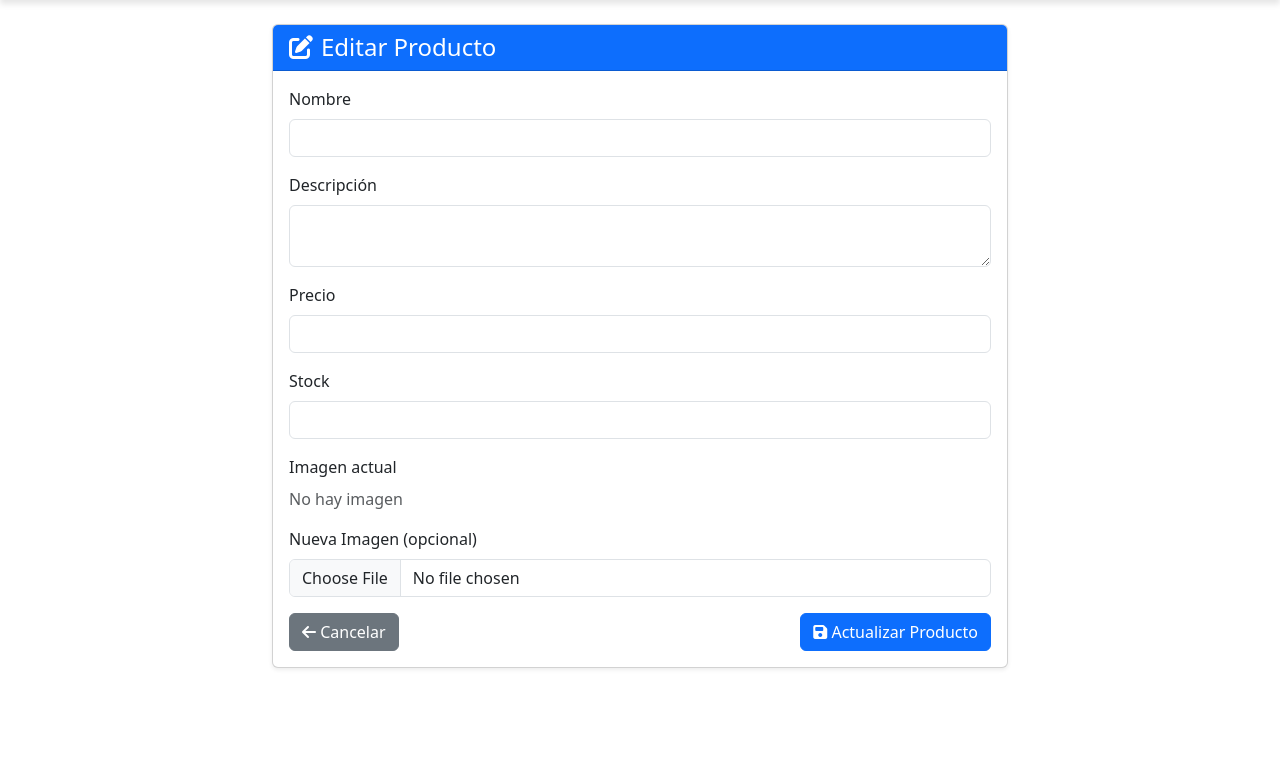
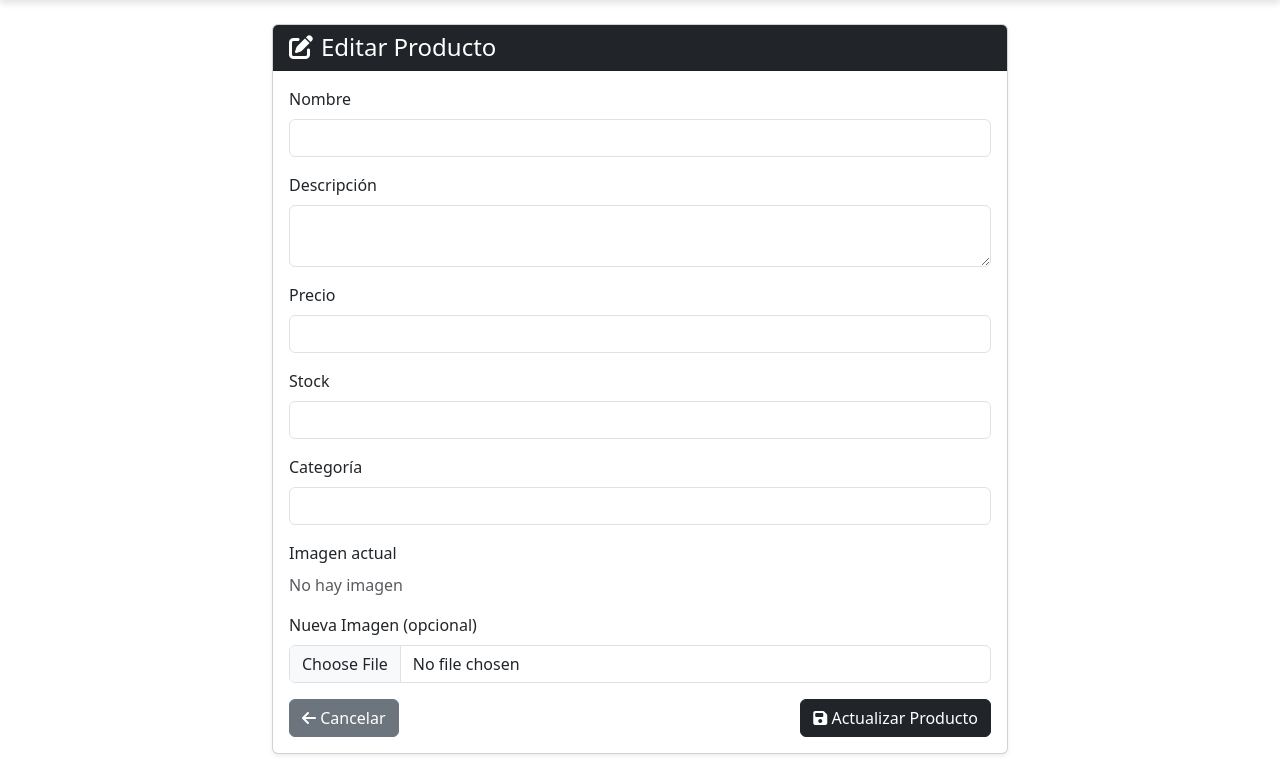
Before and after one commit to juajn/proyecto_motos, a Flask app: template app/templates/admin/productos/editar.html in a window 1280 px wide. Shown: the part 56-834 px from the top of the page. Before the commit the page ends 725 px from the top, so only its background shows below. Run offline with Flask 3, Linux system fonts and the light colour scheme; the template is opened without the code that fills it, so the values that code supplies are empty; parts of the project's set-up code (start-up, migrations or seed data) failed here and were passed over; some libraries are stand-ins or nearby versions.

Commit message:
arreglo de vistas

```diff
--- a/app/models.py
+++ b/app/models.py
@@ -21,6 +21,7 @@ class Producto(db.Model):
     precio = db.Column(db.Float, nullable=False)
     foto = db.Column(db.String(200))
     stock = db.Column(db.Integer, nullable=False, default=0)
+    categoria = db.Column(db.String(100),nullable=False)
 
 class Trabajo(db.Model):
     __tablename__ = 'trabajo'
--- a/app/templates/admin/productos/editar.html
+++ b/app/templates/admin/productos/editar.html
@@ -6,7 +6,7 @@
 <div class="row justify-content-center">
     <div class="col-md-8">
         <div class="card shadow-sm">
-            <div class="card-header bg-primary text-white">
+            <div class="card-header bg-dark text-white">
                 <h4 class="mb-0"><i class="fas fa-edit me-2"></i>Editar Producto</h4>
             </div>
             <div class="card-body">
@@ -31,26 +31,30 @@
                         <label for="stock" class="form-label">Stock</label>
                         <input type="number" name="stock" id="stock" value="{{ producto.stock }}" class="form-control" required>
                     </div>
+                    <div class="mb-3">
+                        <label for="categoria" class="form-label">Categoría</label>
+                        <input type="text" name="categoria" id="categoria" value="{{ producto.categoria }}" class="form-control" required>
+                    </div>
+                    <div class="mb-3">
 
-                    <div class="mb-3">
                         <label class="form-label">Imagen actual</label><br>
-                        {% if producto.imagen %}
-                            <img src="{{ url_for('static', filename='uploads/' ~ producto.imagen) }}" width="80" class="rounded border">
+                        {% if producto.foto %}
+                            <img src="{{ url_for('static', filename='uploads/' ~ producto.foto) }}" width="80" class="rounded border">
                         {% else %}
                             <span class="text-muted">No hay imagen</span>
                         {% endif %}
                     </div>
 
                     <div class="mb-3">
-                        <label for="imagen" class="form-label">Nueva Imagen (opcional)</label>
-                        <input type="file" name="imagen" id="imagen" class="form-control" accept="image/*">
+                        <label for="foto" class="form-label">Nueva Imagen (opcional)</label>
+                        <input type="file" name="foto" id="foto" class="form-control" accept="image/*">
                     </div>
 
                     <div class="d-flex justify-content-between">
                         <a href="{{ url_for('admin.listar_productos') }}" class="btn btn-secondary">
                             <i class="fas fa-arrow-left"></i> Cancelar
                         </a>
-                        <button type="submit" class="btn btn-primary">
+                        <button type="submit" class="btn btn-dark">
                             <i class="fas fa-save"></i> Actualizar Producto
                         </button>
                     </div>
--- a/app/templates/admin/trabajos/index.html
+++ b/app/templates/admin/trabajos/index.html
@@ -5,7 +5,7 @@
 {% block content %}
 <div class="d-flex justify-content-between align-items-center mb-4">
     <h2 class="mb-0">Trabajos Registrados</h2>
-    <button class="btn btn-primary" data-bs-toggle="collapse" data-bs-target="#formNuevoTrabajo">
+    <button class="btn btn-dark" data-bs-toggle="collapse" data-bs-target="#formNuevoTrabajo">
         <i class="fas fa-plus"></i> Nuevo Trabajo
     </button>
 </div>
@@ -13,7 +13,7 @@
 <!-- Formulario nuevo trabajo -->
 <div id="formNuevoTrabajo" class="collapse mb-5">
     <div class="card shadow-sm">
-        <div class="card-header bg-primary text-white">
+        <div class="card-header bg-dark text-white">
             <h5 class="mb-0"><i class="fas fa-plus-circle me-2"></i>Agregar Trabajo</h5>
         </div>
         <div class="card-body">
@@ -52,7 +52,7 @@
                         </select>
                     </div>
                 </div>
-                <button type="submit" class="btn btn-primary"><i class="fas fa-save"></i> Guardar Trabajo</button>
+                <button type="submit" class="btn btn-dark"><i class="fas fa-save"></i> Guardar Trabajo</button>
             </form>
         </div>
     </div>
```
Also changed, not shown: app/controladores.py (+5 -4 lines), app/templates/admin/productos/index.html (+10 -4 lines), app/templates/admin/usuarios/index.html (+4 -4 lines), app/templates/auth/register.html (+1 -13 lines), app/static/uploads/1755263875.653065_rock-staar-QqhvSEu22a4-unsplash.jpg (added), app/static/uploads/1755264524.422581_CamScanner_3-08-25_15.30_1.jpg (added), app/static/uploads/1755264536.951874_rock-staar-QqhvSEu22a4-unsplash.jpg (added), app/static/uploads/1755264984.585271_CamScanner_3-08-25_15.30_1.jpg (added), app/static/uploads/1755265044.256287_CamScanner_3-08-25_15.30_1.jpg (added), app/static/uploads/1755265460.50891_CamScanner_3-08-25_15.30_1.jpg (added), 3 other files.
